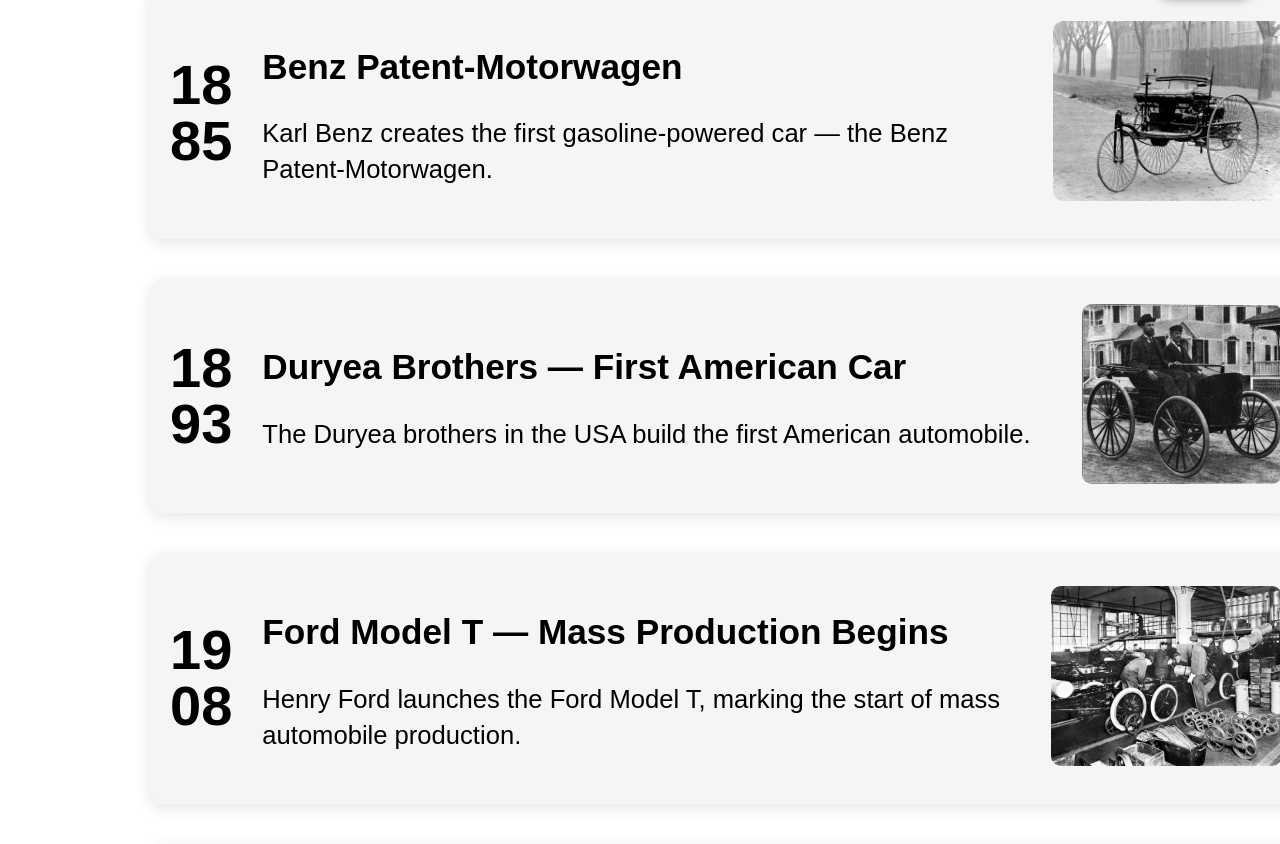
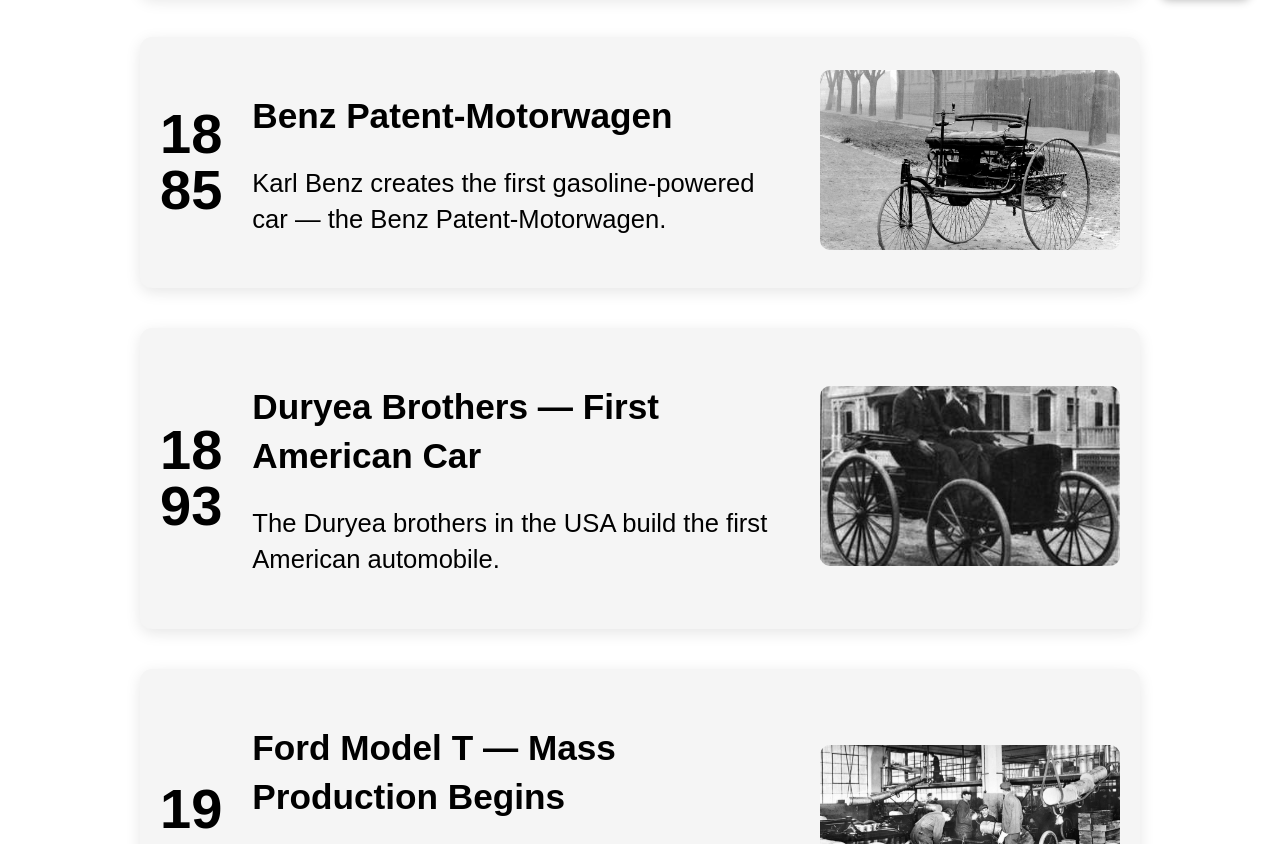
Before and after one commit to saoelier/CarSalesWB, a website: page history.html in a window 1280 px wide. Shown: the part 774-1618 px from the top of the page. Drawn offline with Linux system fonts and the light colour scheme.

Commit message:
29.10.25 0:24 History css edit

```diff
--- a/history.css
+++ b/history.css
@@ -93,7 +93,7 @@
 /* Роки (позначення) */
 .year {
   display: block;
-  font-size: 2.5rem;
+  font-size: 2.3rem;
   cursor: pointer;
   transition: color 0.3s, transform 0.3s, font-size 0.3s;
   color: white; /* стандартний колір */
@@ -117,7 +117,7 @@
 .event:hover .year {
   color: #003e91;
   transform: translateX(-50%) scale(3); /* масштаб і центр по X */
-  font-size: 3rem; /* збільшення розміру */
+  font-size: 2.5rem; /* збільшення розміру */
   font-style: italic; /* курсив */
 }
 
@@ -138,24 +138,27 @@
 
 /* Блоки подій під таймлайном */
 .events-below {
-  width: 90%;
-  max-width: 1200px;
-  margin: 420px 0 0 150px; /* верхній, правий, нижній, лівий */
+  width: 100%;
   display: flex;
   flex-direction: column;
+  align-items: center; /* вирівнюємо всі блоки по центру */
   gap: 40px;
+  margin-top: 420px;
 }
 
 .event-block {
   display: flex;
   align-items: center;
   justify-content: flex-start;
-  gap: 30px; /* відстань між елементами */
-  padding: 25px 20px; /* внутрішній відступ */
-  border-radius: 12px; /* округлені кути */
-  background-color: #f5f5f5; /* легкий фон для контрасту */
-  box-shadow: 0 4px 15px rgba(0, 0, 0, 0.1); /* тінь для глибини */
+  gap: 30px;
+  padding: 25px 20px;
+  border-radius: 12px;
+  background-color: #f5f5f5;
+  box-shadow: 0 4px 15px rgba(0, 0, 0, 0.1);
   transition: transform 0.3s, box-shadow 0.3s;
+  width: 90%;
+  max-width: 1000px; /* фіксована ширина блоку */
+  box-sizing: border-box;
 }
 
 .event-block:hover {
@@ -190,11 +193,11 @@
 
 /* Зображення в блоці події */
 .image img {
-  width: auto;
-  max-height: 180px; /* максимально дозволена висота */
+  width: 300px;       /* трішки більша ширина */
+  height: 180px;      /* пропорційна висота */
   border-radius: 10px;
+  object-fit: cover;  /* обрізає, щоб заповнити квадрат */
   flex-shrink: 0;
-  object-fit: cover;
 }
 
 /* Кнопка повороту вгору сторінки */
```
